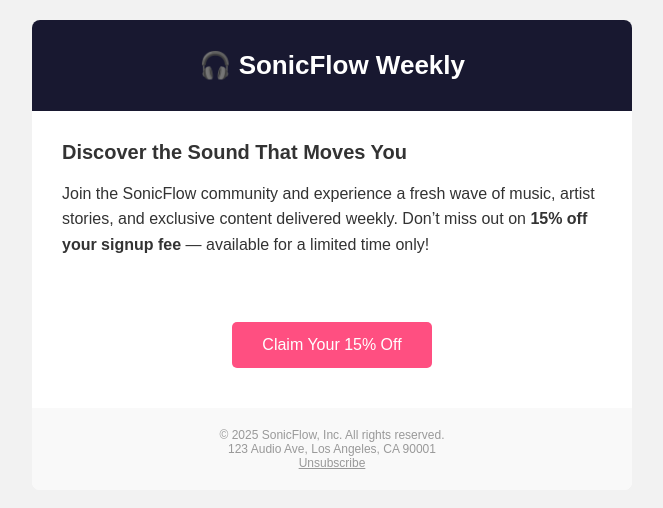
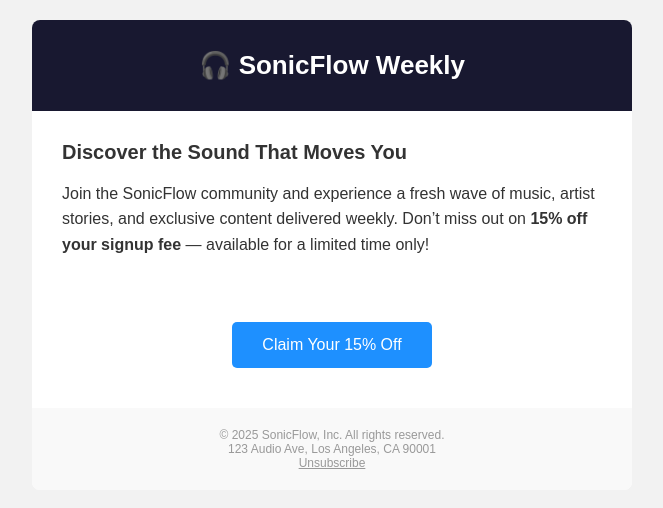
Before and after one commit to ZuluK/TableBased_HTML_LP, a plain HTML site: page index.html in a window 1280 px wide. Shown: the whole page, without its empty margins (308-971 px from the left). Drawn offline with Linux system fonts and the light colour scheme.

Commit message:
Changed CTA button to dodgerblue

```diff
--- a/styles.css
+++ b/styles.css
@@ -50,7 +50,7 @@
 
   .button {
     border-radius: 5px;
-    background-color: #ff4f81;
+    background-color: dodgerblue;
   }
 
   .button td {
```
